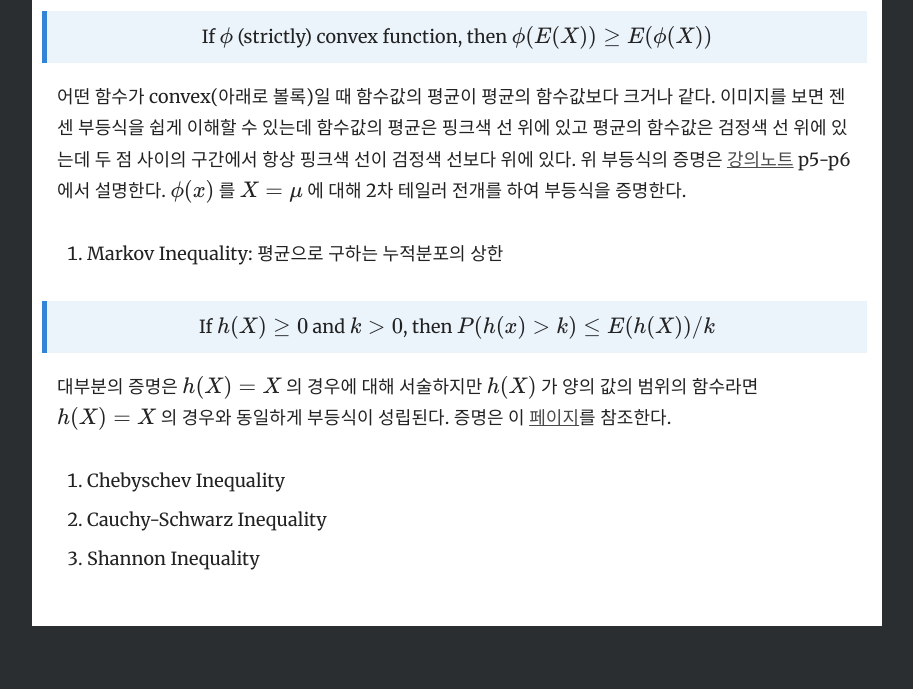
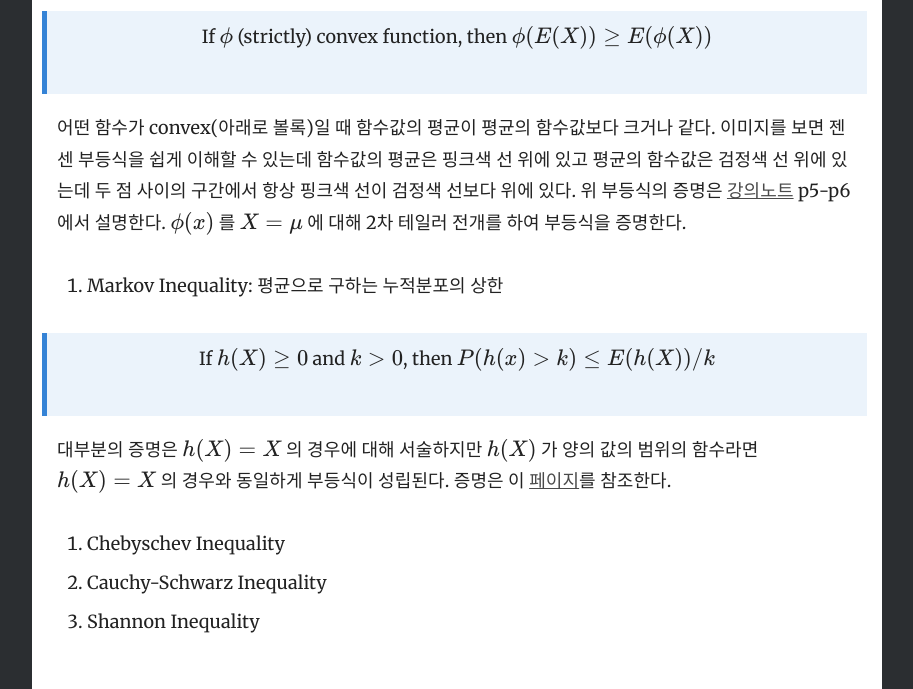
Before and after one commit to yrk3434/yrk3434.github.io, a Jekyll site: the page built from _docs/Theory/Mathematical Statistics.md, in a window 1280 px wide. Shown: the part 5048-5737 px from the top of the page, without its empty margins (333-1246 px from the left). Built offline with Jekyll 4.4.1, drawn with Linux system fonts in a browser that asks for light colours; formulas are drawn with MathJax 3; before the commit the page ends 5674 px from its top, so only the background shows below that.

```diff
--- a/_docs/Theory/Mathematical Statistics.md
+++ b/_docs/Theory/Mathematical Statistics.md
@@ -128,7 +128,7 @@ $ X_1, X_2, ..., X_n $ 이 identically independent distributed(iid) $ F $ 를
 
 <img class="center" src="https://upload.wikimedia.org/wikipedia/commons/thumb/c/c7/ConvexFunction.svg/1280px-ConvexFunction.svg.png"  width=550px/>
 
-> <center> If $ \phi $  (strictly) convex function, then $ \phi( E(X) ) \geq E(\phi(X)) $ <center/>
+> <center> If $ \phi $  (strictly) convex function, then $ \phi( E(X) ) \geq E(\phi(X)) $ <center/> <br/>
 
 어떤 함수가 convex(아래로 볼록)일 때 함수값의 평균이 평균의 함수값보다 크거나 같다. 이미지를 보면 젠센 부등식을 쉽게 이해할 수 있는데 함수값의 평균은 핑크색 선 위에 있고 평균의 함수값은 검정색 선 위에 있는데 두 점 사이의 구간에서 항상 핑크색 선이 검정색 선보다 위에 있다.
 위 부등식의 증명은 [강의노트](https://www.cs.purdue.edu/homes/hmaji/teaching/Spring%202018/lectures/note01.pdf) p5-p6에서 설명한다.
@@ -136,7 +136,7 @@ $ \phi(x) $ 를 $ X=\mu $ 에 대해 2차 테일러 전개를 하여 부등식
 
 2. Markov Inequality: 평균으로 구하는 누적분포의 상한
 
-> <center> If $ h(X) \geq 0 $ and $ k>0 $, then $ P(h(x)>k) \leq E(h(X))/k $ <center/>
+> <center> If $ h(X) \geq 0 $ and $ k>0 $, then $ P(h(x)>k) \leq E(h(X))/k $ <center/>  <br/>
 
 대부분의 증명은 $ h(X)=X $ 의 경우에 대해 서술하지만 $ h(X) $ 가 양의 값의 범위의 함수라면 $ h(X)=X $ 의 경우와 동일하게 부등식이 성립된다.
 증명은 이 [페이지](https://www.probabilitycourse.com/chapter6/6_2_2_markov_chebyshev_inequalities.php)를 참조한다.
```
